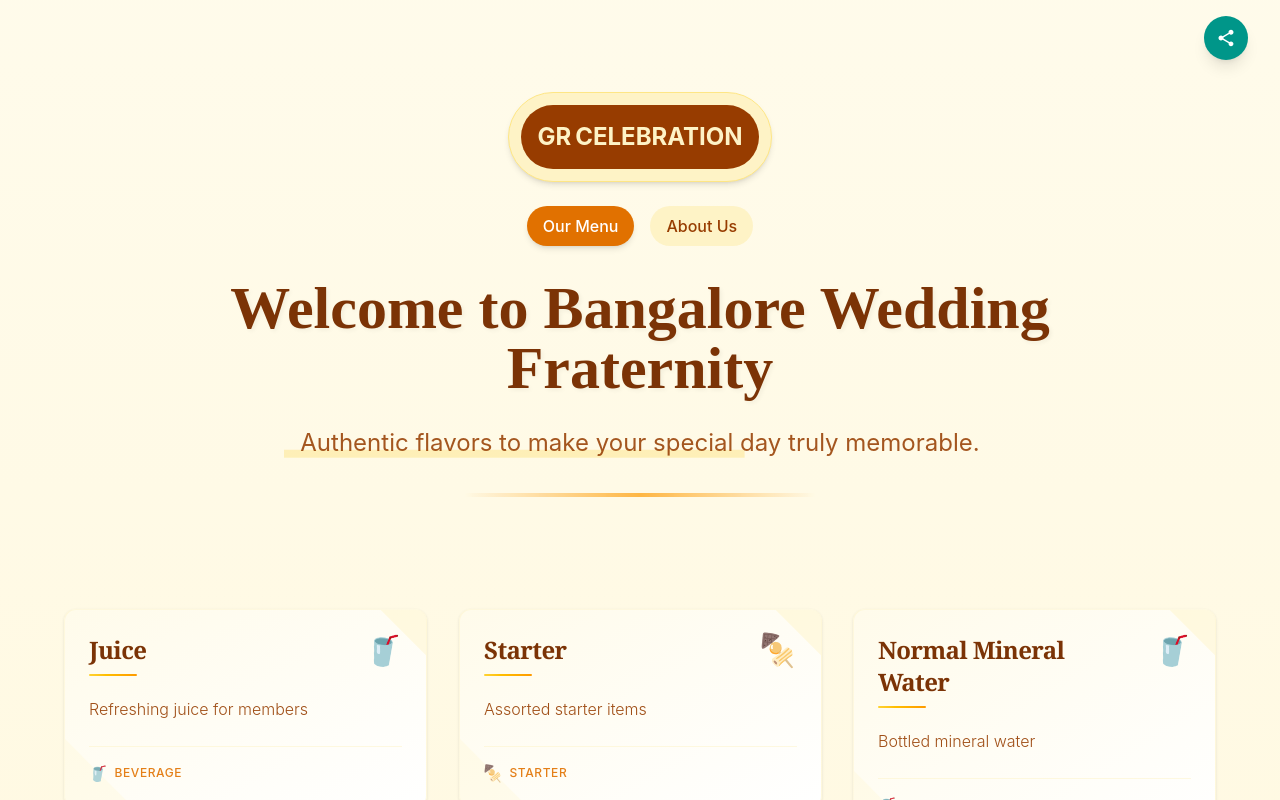
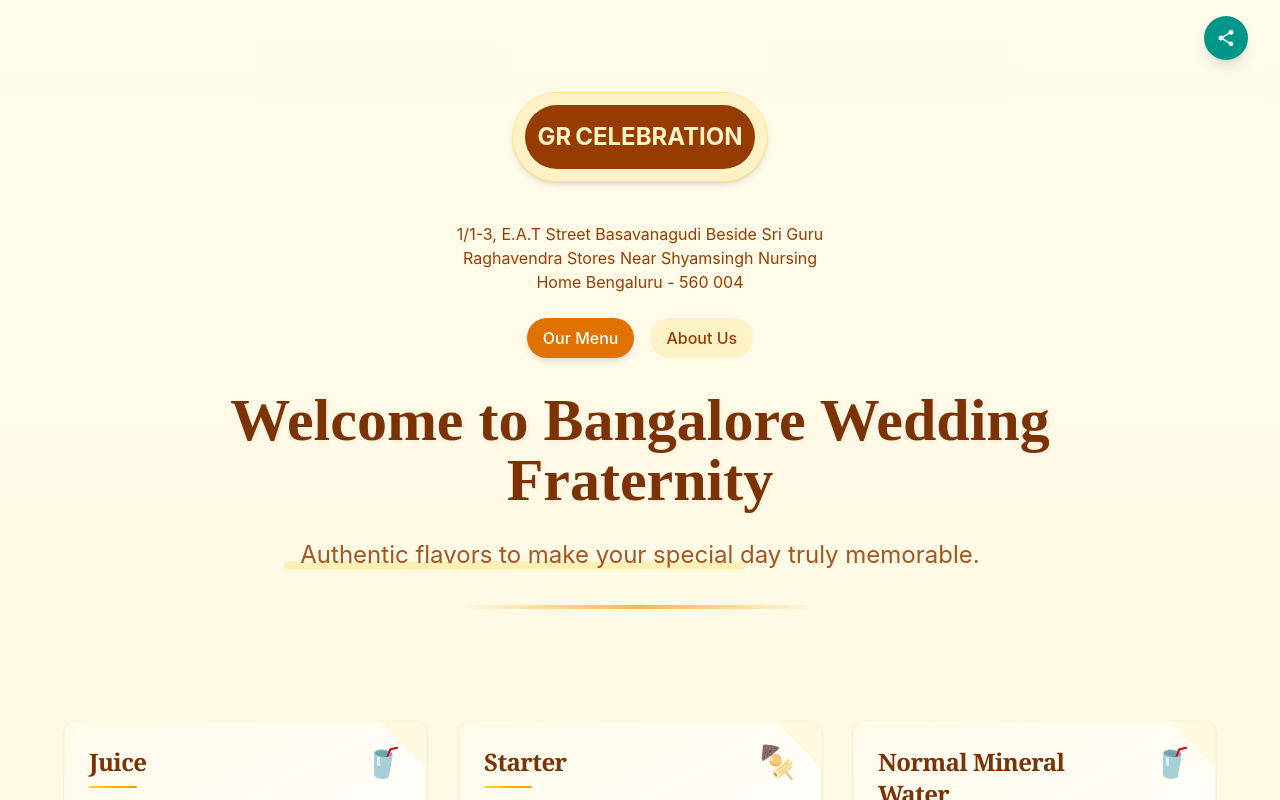
Before and after one commit to abhidiva-trackway/Fraternity, a React (Vite) app: page / in a window 1280 px wide. Shown: the top 800 px of the page. Built offline with nearby package versions, Linux system fonts and the light colour scheme.

Commit message:
address updated

```diff
--- a/src/pages/MainContent.tsx
+++ b/src/pages/MainContent.tsx
@@ -64,11 +64,14 @@ const MainContent = ({ activeSection, setActiveSection }: { activeSection: strin
             transition={{ delay: 0.3, duration: 0.5 }}
             className="mb-6 flex justify-center"
           >
-            <div className="bg-amber-100 p-3 rounded-full shadow-md border border-amber-200">
+            <div className="flex flex-col items-center gap-10">
+            <div className="bg-amber-100 p-3 w-64 rounded-full shadow-md border border-amber-200">
               <div className="bg-amber-800 text-amber-100 rounded-full p-4 flex items-center justify-center">
                 <span className="text-2xl font-bold">{"gr".toUpperCase()}</span>
                 <span className="text-2xl ml-1 font-bold">{"celebration".toUpperCase()}</span>
               </div>
+            </div>
+              <p className="text-amber-800 w-96">1/1-3, E.A.T Street Basavanagudi Beside Sri Guru Raghavendra Stores Near Shyamsingh Nursing Home Bengaluru - 560 004</p>
             </div>
           </motion.div>
 
```
